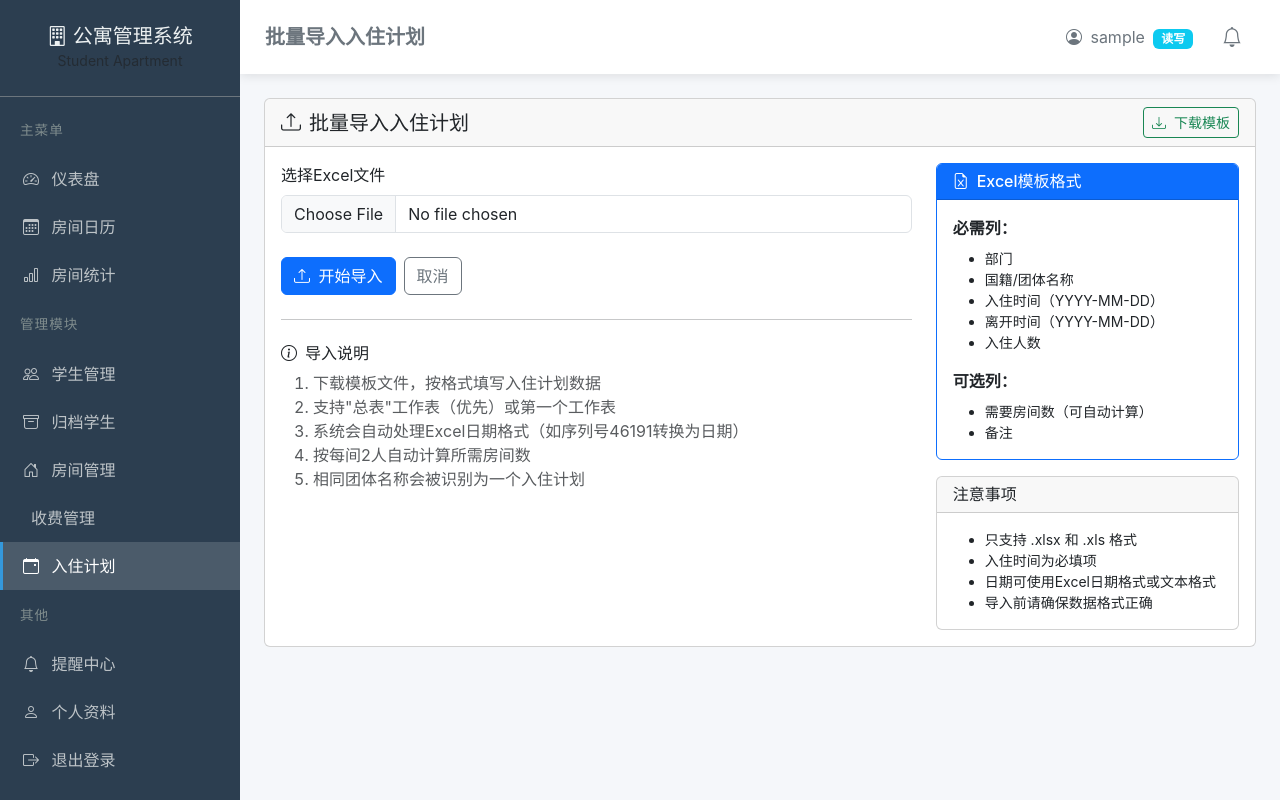
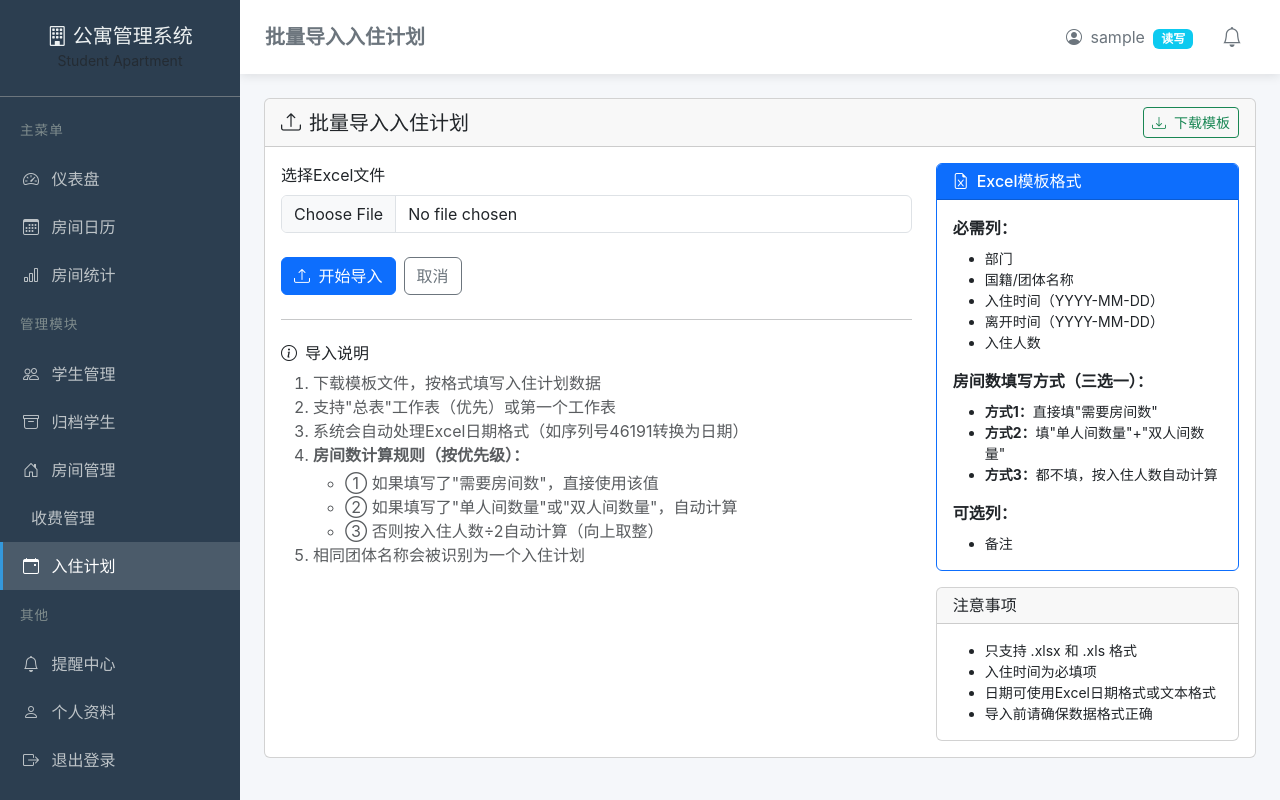
Before and after one commit to SIE-DNUI/student-apartment-system, a Flask app: page /reservations/batch-import in a window 1280 px wide. Run offline with Flask 3, Linux system fonts and the light colour scheme; the visitor is signed in with stand-in values (Sample User, id 1); data that the repository does not hold is empty; some libraries are stand-ins or nearby versions.

Commit message:
fix: 修复入住计划导入逻辑，支持单人间/双人间指定房间数

```diff
--- a/app/routes/reservations.py
+++ b/app/routes/reservations.py
@@ -485,17 +485,45 @@ def batch_import():
                     except:
                         person_count = 0
 
-                    if person_count <= 0:
-                        rooms_str = str(row_data.get('需要房间数', 0)).strip()
-                        try:
-                            rooms_needed = int(rooms_str)
+                    # 解析单人间数量
+                    single_rooms_str = str(row_data.get('单人间数量', 0) or row_data.get('单人间', 0) or 0).strip()
+                    try:
+                        single_rooms = int(single_rooms_str) if single_rooms_str else 0
+                    except:
+                        single_rooms = 0
+
+                    # 解析双人间数量
+                    double_rooms_str = str(row_data.get('双人间数量', 0) or row_data.get('双人间', 0) or 0).strip()
+                    try:
+                        double_rooms = int(double_rooms_str) if double_rooms_str else 0
+                    except:
+                        double_rooms = 0
+
+                    # 解析用户指定的房间数
+                    rooms_str = str(row_data.get('需要房间数', 0)).strip()
+                    try:
+                        rooms_needed_user = int(rooms_str) if rooms_str else 0
+                    except:
+                        rooms_needed_user = 0
+
+                    # 计算房间数：优先使用用户指定的值，否则根据单人间/双人间计算
+                    if rooms_needed_user > 0:
+                        # 用户明确指定了房间数，直接使用
+                        rooms_needed = rooms_needed_user
+                        # 如果入住人数为0，根据房间数估算（假设双人间）
+                        if person_count <= 0:
                             person_count = rooms_needed * 2
-                        except:
+                    elif single_rooms > 0 or double_rooms > 0:
+                        # 根据单人间和双人间计算
+                        rooms_needed = single_rooms + double_rooms
+                        # 单人间1人，双人间2人
+                        person_count = single_rooms * 1 + double_rooms * 2 if person_count <= 0 else person_count
+                    else:
+                        # 都没填，按入住人数自动计算（默认双人间）
+                        if person_count <= 0:
                             person_count = 2
-
-                    # 计算需要房间数（每间2人）
-                    total_beds_per_room = 2
-                    rooms_needed = (person_count + total_beds_per_room - 1) // total_beds_per_room
+                        # 向上取整
+                        rooms_needed = (person_count + 1) // 2
 
                     # 创建入住计划
                     reservation = Reservation(
@@ -557,7 +585,7 @@ def template_download():
     header_fill = PatternFill(start_color='366092', end_color='366092', fill_type='solid')
     header_font = Font(color='FFFFFF', bold=True)
 
-    headers = ['部门', '国籍/团体名称', '入住时间', '离开时间', '入住人数', '需要房间数', '备注']
+    headers = ['部门', '国籍/团体名称', '入住时间', '离开时间', '入住人数', '单人间数量', '双人间数量', '需要房间数', '备注']
 
     for col, header in enumerate(headers, 1):
         cell = ws.cell(row=1, column=col, value=header)
@@ -567,9 +595,9 @@ def template_download():
 
     # 添加示例数据
     example_data = [
-        ['国际交流处', '美国交换生团', '2024-03-01', '2024-06-30', 20, 10, '春季学期交换生'],
-        ['人事处', '新入职教师', '2024-03-05', '2024-08-31', 6, 3, ''],
-        ['国际交流处', '德国暑期研学团', '2024-07-01', '2024-07-31', 40, 20, ''],
+        ['国际交流处', '美国交换生团', '2024-03-01', '2024-06-30', 20, 0, 10, 10, '春季学期交换生'],
+        ['人事处', '新入职教师', '2024-03-05', '2024-08-31', 6, 2, 2, 4, '2人需单人间'],
+        ['国际交流处', '德国暑期研学团', '2024-07-01', '2024-07-31', 40, 0, 20, 20, ''],
     ]
 
     for row_idx, row_data in enumerate(example_data, 2):
@@ -583,7 +611,9 @@ def template_download():
     ws.column_dimensions['D'].width = 15
     ws.column_dimensions['E'].width = 12
     ws.column_dimensions['F'].width = 12
-    ws.column_dimensions['G'].width = 20
+    ws.column_dimensions['G'].width = 12
+    ws.column_dimensions['H'].width = 12
+    ws.column_dimensions['I'].width = 20
 
     # 保存
     output = io.BytesIO()
--- a/app/templates/reservations/batch_import.html
+++ b/app/templates/reservations/batch_import.html
@@ -37,7 +37,13 @@
                     <li>下载模板文件，按格式填写入住计划数据</li>
                     <li>支持"总表"工作表（优先）或第一个工作表</li>
                     <li>系统会自动处理Excel日期格式（如序列号46191转换为日期）</li>
-                    <li>按每间2人自动计算所需房间数</li>
+                    <li><strong>房间数计算规则（按优先级）：</strong>
+                        <ul class="mt-1">
+                            <li>① 如果填写了"需要房间数"，直接使用该值</li>
+                            <li>② 如果填写了"单人间数量"或"双人间数量"，自动计算</li>
+                            <li>③ 否则按入住人数÷2自动计算（向上取整）</li>
+                        </ul>
+                    </li>
                     <li>相同团体名称会被识别为一个入住计划</li>
                 </ol>
             </div>
@@ -57,9 +63,15 @@
                             <li>入住人数</li>
                         </ul>
 
+                        <p class="mb-2"><strong>房间数填写方式（三选一）：</strong></p>
+                        <ul class="small">
+                            <li><strong>方式1：</strong>直接填"需要房间数"</li>
+                            <li><strong>方式2：</strong>填"单人间数量"+"双人间数量"</li>
+                            <li><strong>方式3：</strong>都不填，按入住人数自动计算</li>
+                        </ul>
+
                         <p class="mb-2"><strong>可选列：</strong></p>
                         <ul class="small mb-0">
-                            <li>需要房间数（可自动计算）</li>
                             <li>备注</li>
                         </ul>
                     </div>
```
